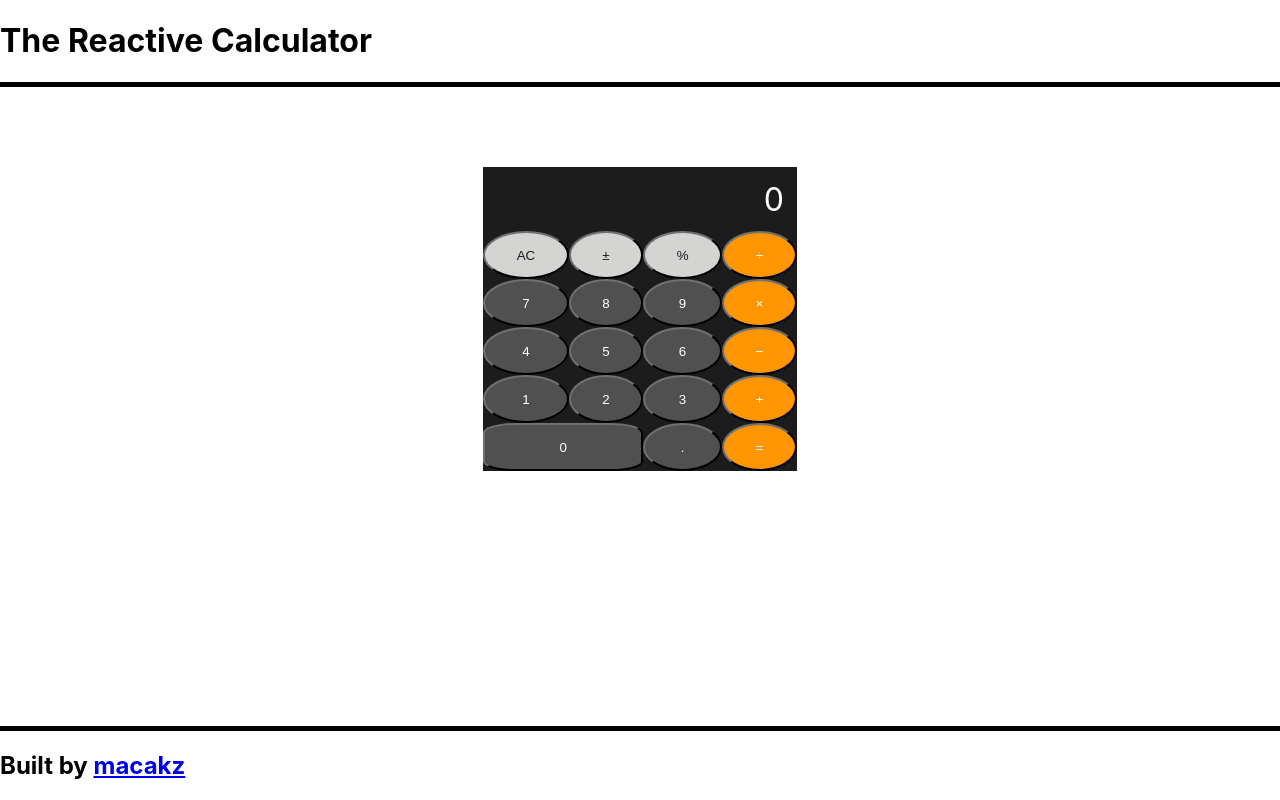
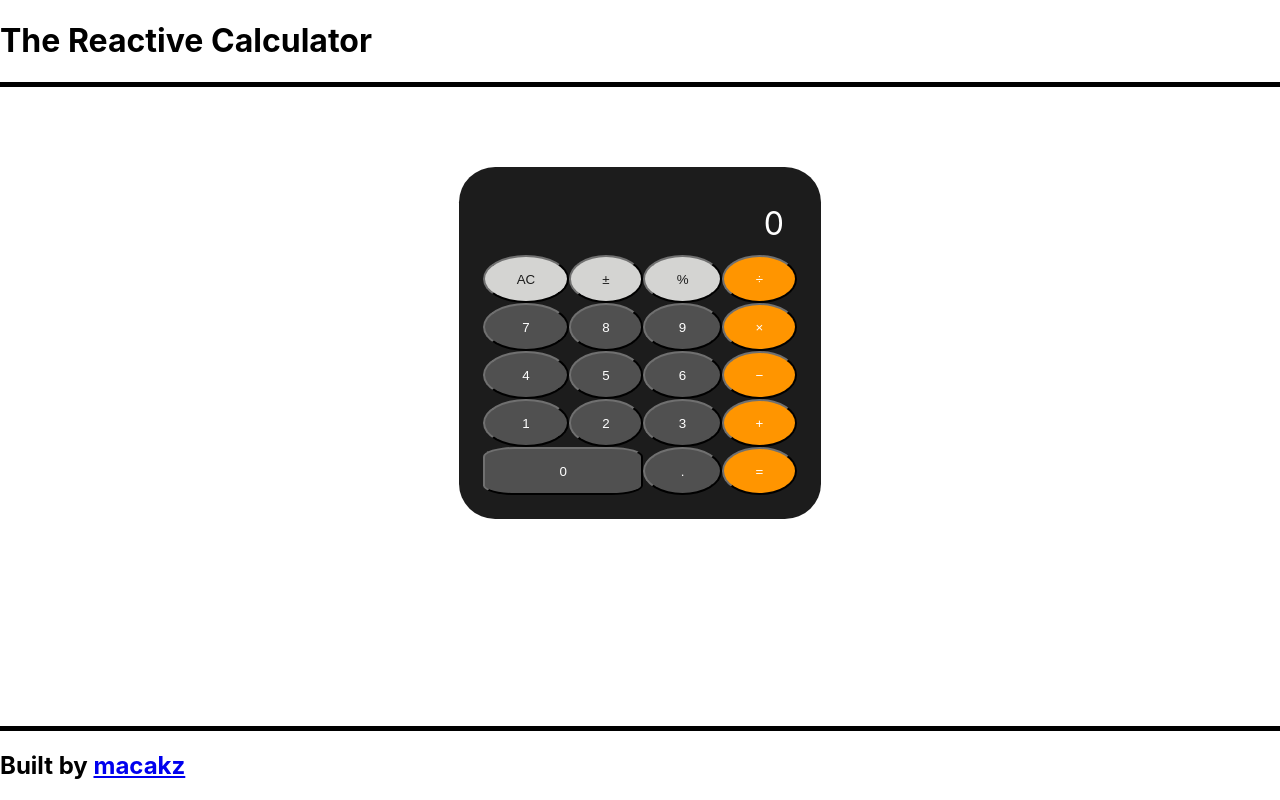
Before and after one commit to macakz/calculator, a React (Create React App) app: page / in a window 1280 px wide. Built offline with nearby package versions, Linux system fonts and the light colour scheme.

Commit message:
padding added to calculator and comments

```diff
--- a/src/Calculator.css
+++ b/src/Calculator.css
@@ -1,3 +1,4 @@
+/* container */
 
 .container {
 display: flex;
@@ -6,10 +7,18 @@
 padding: 5em;
 color: white;
 }
+
 /* calculator */
+
 .calculator {
+background-color: #1C1C1C;
+padding: 1.5em;
+border-radius: 10%;
 
 }
+
+/* display */
+
 .calculator_display {
 background-color: #1C1C1C;
 width: 9em;
@@ -17,7 +26,9 @@
 padding: .4em;
 font-size: 2em;
 }
-    /* button section */
+
+/* buttons */
+
 .calculator_keys {
 display: grid;
 grid-template-columns: repeat(4,auto);
```
Lines whose indentation alone changed are shown as unchanged.
